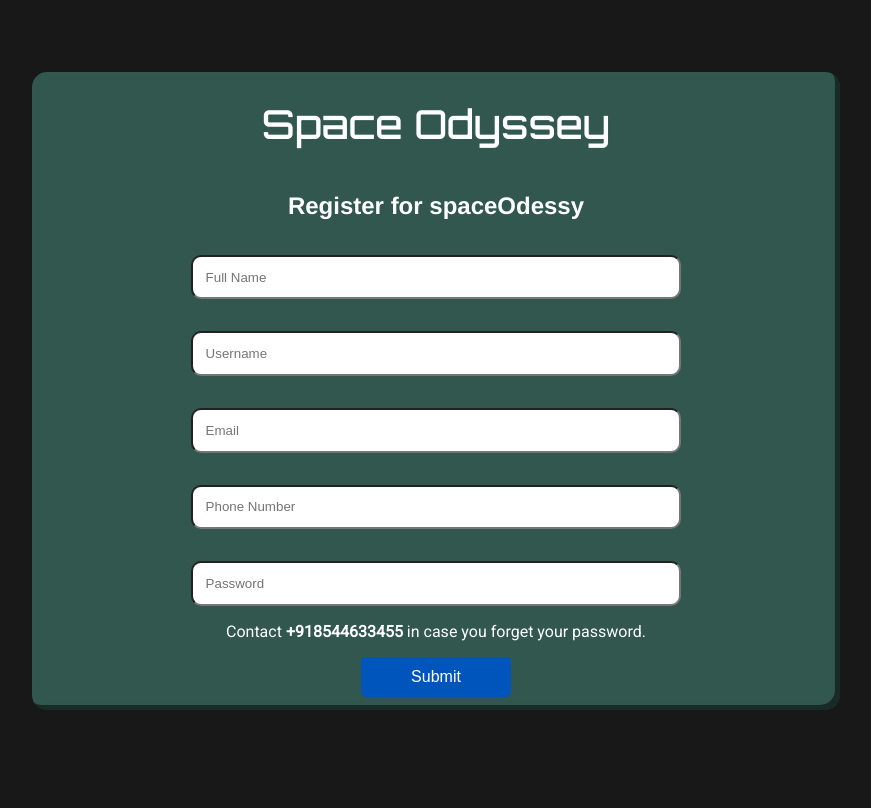
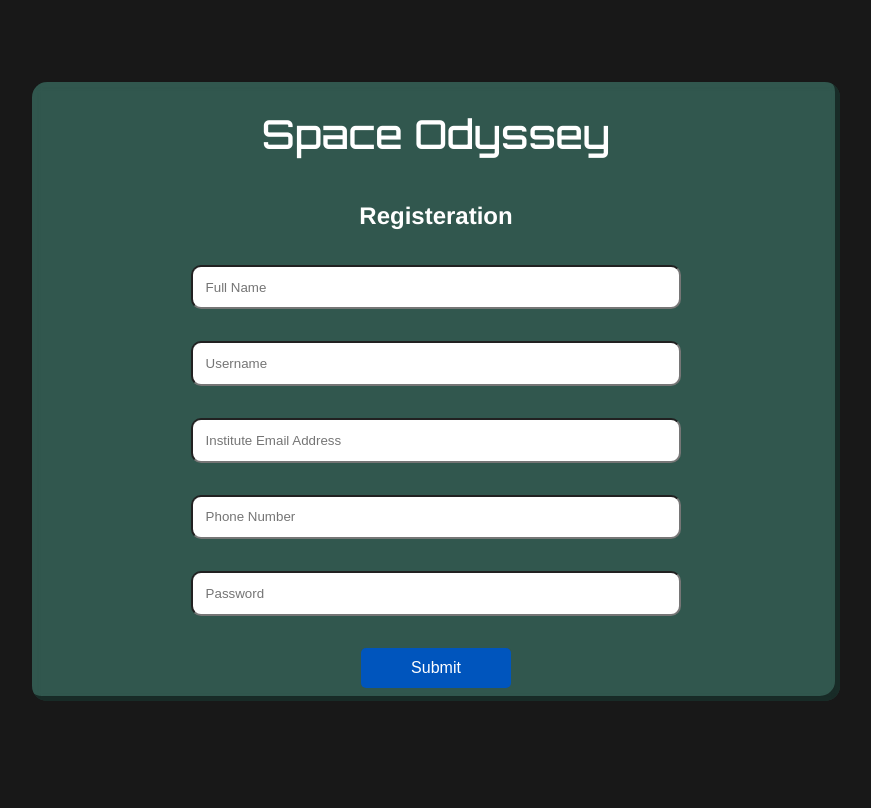
Before and after one commit to Harsh1s/Space-Odyssey, a Flask app: page /register in a window 1280 px wide. Shown: the whole page, without its empty margins (180-1051 px from the left). Run offline with Flask 2, Linux system fonts and the light colour scheme.

Commit message:
feat: minor updates

```diff
--- a/app.py
+++ b/app.py
@@ -4,8 +4,6 @@ import os
 from dotenv import load_dotenv
 from flask import Flask, jsonify, redirect, render_template, request, session
 from flask_session import Session
-from icecream import ic
-from markupsafe import Markup, escape
 
 from csv_functions import check_user_exists_in_csv, header, write_to_csv
 from firebase_functions import (
--- a/docker-compose.yml
+++ /dev/null
@@ -1,6 +0,0 @@
-version: "2"
-services:
-    odyssey:
-        build: ./space-hunt-backend
-        ports:
-            - 80:80
--- a/spaceRegistrations.csv
+++ b/spaceRegistrations.csv
@@ -7,3 +7,4 @@ team,123456,123456@12345.com,8D969EEF6ECAD3C29A3A629280E686CF0C3F5D5A86AFF3CA120
 4,what,4@4.com,4B227777D4DD1FC61C6F884F48641D02B4D121D3FD328CB08B5531FCACDABF8A,4444444444444,4,aa55f46a-7f7d-495b-bc7a-ce05e39a5bda,"[1, 2, 3]",1
 6,darkness,6@6.com,E7F6C011776E8DB7CD330B54174FD76F7D0216B612387A5FFCFB81E6F0919683,66666666666666,0,f8fd2f9a-e065-42db-9997-bbfc0e43c360,"[1, 2, 3]",1
 7,7,7@7.com,7902699BE42C8A8E46FBBB4501726517E86B22C56A189F7625A6DA49081B2451,7777777777777,0,0832df32-b272-406d-b281-af4a9b91d8a5,"[1, 3, 2]",1
+Eshaan,esh,esh@gmail.com,41B1969B89C3F0B89874882F9B08674892AC942FE87A5FA46BE3EFB8CCBFF6FC,1234567890,0,31acf859-e93d-4b1f-881c-586ea857919d,"[1, 3, 2]",1
--- a/templates/login.html
+++ b/templates/login.html
@@ -258,15 +258,14 @@
             <div class="box">
                 <div>
                     <h1 class="event_title">Space Odyssey</h1>
-                    <h1 class="form-title">Login - SpaceOdyssey</h1>
+                    <h1 class="form-title">Login</h1>
                     {% if show_message %}
                     <div class="show-message">
                         <p class="show-message-p">{{ show_message }}</p>
                     </div>
                     {% endif %}
                     <form action="{{ url_for('login') }}" method="post">
-                        <input class="form-input" type="text" placeholder="Username" name="regno" id="regno"
-                            maxlength="9" required />
+                        <input class="form-input" type="text" placeholder="Username" name="regno" id="regno" required />
                         <input class="form-input" type="password" placeholder="Password" id="password" name="password">
                         <button type="submit" class="glow-on-hover">Submit</button>
                     </form>
--- a/templates/register.html
+++ b/templates/register.html
@@ -231,25 +231,16 @@
             <div class="box">
                 {% if yet_to_register %}
                 <h1 class="event_title">Space Odyssey</h1>
-                <h1 class="form-title">Register for spaceOdessy</h1>
+                <h1 class="form-title">Registeration</h1>
                 <form action="{{ url_for('register') }}" method="post">
                     <input class="form-input" type="text" placeholder="Full Name" name="name" id="name" required />
-                    <input class="form-input" type="text" placeholder="Username" name="regno" id="regno"
-                        maxlength="9" required />
-                    <input class="form-input" type="email" placeholder="Email" name="email" id="email" required />
+                    <input class="form-input" type="text" placeholder="Username" name="regno" id="regno" maxlength="9"
+                        required />
+                    <input class="form-input" type="email" placeholder="Institute Email Address" name="email" id="email"
+                        required />
                     <input class="form-input" type="text" placeholder="Phone Number" name="phone" id="phone"
-                        minlength="10" maxlength="15" required />
-
-                    <!-- <input class="form-input" type="text" placeholder="VIT Chennai Events Receipt Number"
-                        name="receiptno" id="receiptno" required /> -->
-                    <div
-                        style="width:100%;display:flex;flex-direction: column;justify-content: center;align-items:center;">
-                        <input class="form-input" type="password" placeholder="Password" id="password" name="password">
-                        <label class="form-input" style="margin:0rem;padding-top:0rem;padding-bottom:0rem;"
-                            for="password">
-                            <p style="margin:0"> Contact <b>+918544633455</b> in case you forget your password.</p>
-                        </label>
-                    </div>
+                        minlength="10" maxlength="10" required />
+                    <input class="form-input" type="password" placeholder="Password" id="password" name="password">
                     <button type="submit" class="glow-on-hover">Submit</button>
                 </form>
                 {% endif %}
```
Also changed, not shown: templates/index.html (+5 -8 lines), templates/play.html (+2 -16 lines), README.md, static/css/play.css (indentation only), 1 other file.
